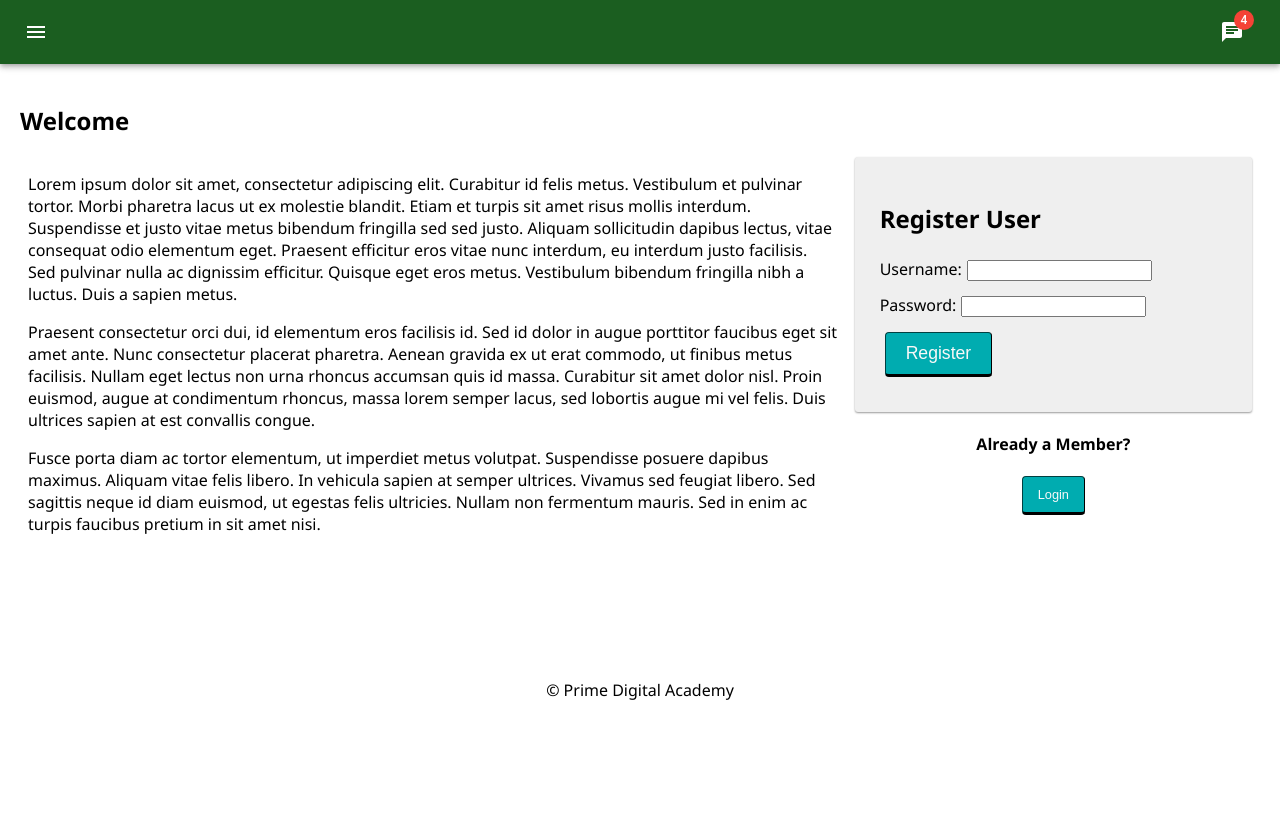
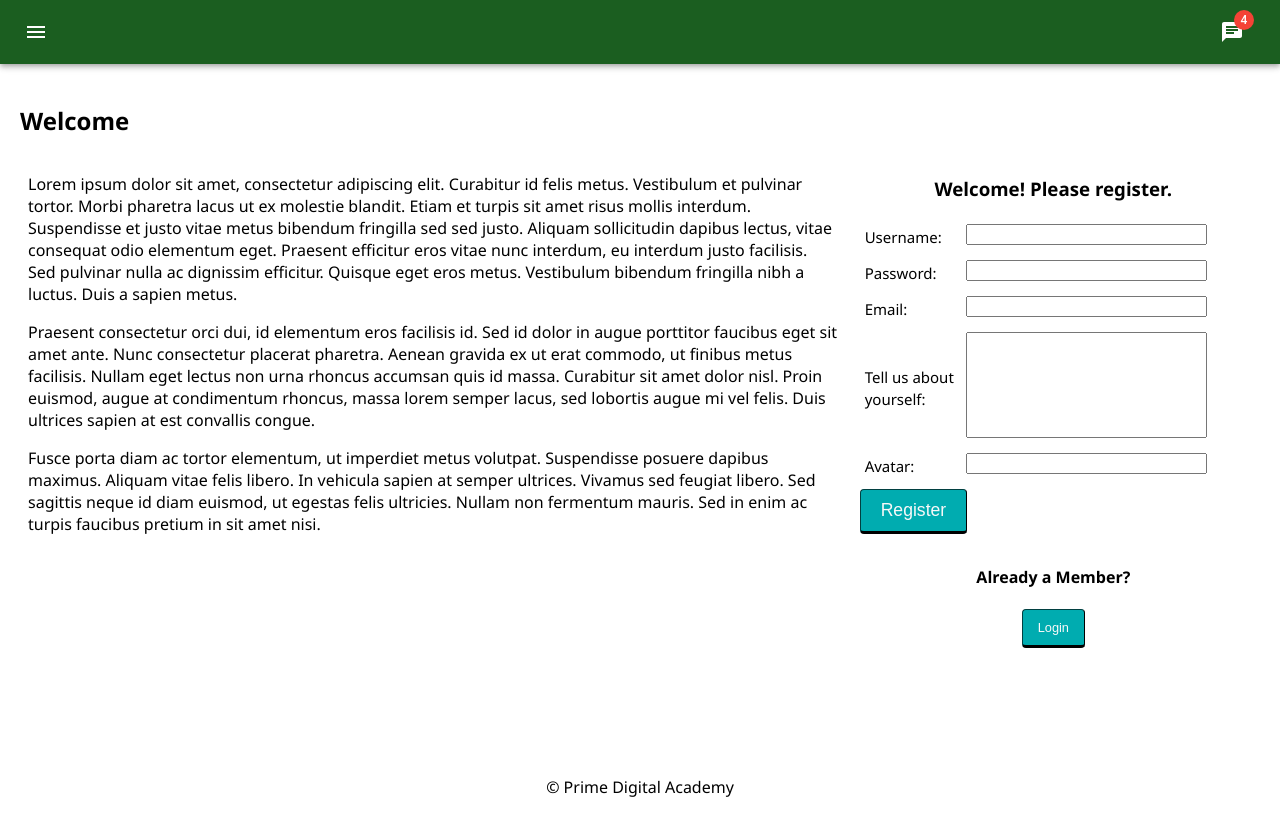
Before and after one commit to benbauer14/weekend_spike, a React (Create React App) app: page /#/home in a window 1280 px wide. Built offline with nearby package versions, Linux system fonts and the light colour scheme; no server answers.

Commit message:
registration page styling cleaned up. dispatch updated to send registration info

```diff
--- a/src/components/Drawer/Drawer.jsx
+++ b/src/components/Drawer/Drawer.jsx
@@ -78,7 +78,7 @@ const Drawer = () => {
             <Divider />
             <List>
             {['Logout'].map((text, index) => (
-                <ListItem button key={text} onClick={() => logOut()}>
+                <ListItem button key={text} onClick={() => logOutClick()}>
                     <ListItemIcon><ExitToAppIcon /></ListItemIcon>
                     <ListItemText primary={text} />
                 </ListItem>
--- /dev/null
+++ b/src/components/RegisterForm/RegisterForm.css
@@ -0,0 +1,23 @@
+.registrationForm label{
+    font-size: 15px;
+
+}
+
+.registrationForm{
+    display: grid;
+    grid-template-columns: 25% auto;
+    align-items: center;
+    padding-left: 10px;
+}
+
+.bioInput{
+    height: 100px;
+    width: 80%;
+}
+
+.registrationForm input{
+    width: 80%;
+}
+h3{
+    text-align: center;
+}
--- a/src/components/RegisterForm/RegisterForm.jsx
+++ b/src/components/RegisterForm/RegisterForm.jsx
@@ -1,35 +1,45 @@
 import React, { useState } from 'react';
 import { useDispatch, useSelector } from 'react-redux';
+import './RegisterForm.css'
 
 function RegisterForm() {
   const [username, setUsername] = useState('');
   const [password, setPassword] = useState('');
+  const [email, setEmail] = useState('');
+  const [bio, setBio] = useState('');
+  const [avatar, setAvatar] = useState('');
   const errors = useSelector((store) => store.errors);
   const dispatch = useDispatch();
 
   const registerUser = (event) => {
-    event.preventDefault();
 
     dispatch({
       type: 'REGISTER',
       payload: {
         username: username,
         password: password,
+        email: email,
+        bio: bio,
+        avatar: avatar
       },
     });
   }; // end registerUser
 
   return (
-    <form className="formPanel" onSubmit={registerUser}>
-      <h2>Register User</h2>
+    <>
+    <h3>Welcome! Please register.</h3>
     {errors.registrationMessage && (
           <h3 className="alert" role="alert">
             {errors.registrationMessage}
           </h3>
         )}
+    <div className="registrationForm">
         <div>
           <label htmlFor="username">
             Username:
+          </label>
+        </div>
+        <div>
             <input
               type="text"
               name="username"
@@ -37,11 +47,13 @@ function RegisterForm() {
               required
               onChange={(event) => setUsername(event.target.value)}
             />
-        </label>
         </div>
         <div>
           <label htmlFor="password">
             Password:
+          </label>
+        </div>
+        <div>
             <input
               type="password"
               name="password"
@@ -49,12 +61,55 @@ function RegisterForm() {
               required
               onChange={(event) => setPassword(event.target.value)}
             />
+        </div>
+        <div>
+          <label htmlFor="email">
+            Email:
           </label>
         </div>
         <div>
-        <input className="btn" type="submit" name="submit" value="Register" />
+            <input
+              type="email"
+              name="email"
+              value={email}
+              required
+              onChange={(event) => setEmail(event.target.value)}
+            />
         </div>
-    </form>
+        <div>
+          <label htmlFor="bio">
+            Tell us about yourself:
+          </label>
+        </div>
+        <div className="bioLabel">
+            <input
+              className="bioInput"
+              type="bio"
+              name="bio"
+              value={bio}
+              required
+              onChange={(event) => setBio(event.target.value)}
+            />
+        </div>
+        <div>
+          <label htmlFor="avatar">
+            Avatar:
+          </label>
+        </div>
+        <div>
+            <input
+              type="avatar"
+              name="avatar"
+              value={avatar}
+              required
+              onChange={(event) => setAvatar(event.target.value)}
+            />
+        </div>
+      </div>
+        <div>
+          <input className="btn" type="submit" name="submit" value="Register" onClick={() => registerUser()}/>
+        </div>
+    </>
   );
 }
 
```
Lines whose indentation alone changed are shown as unchanged.
